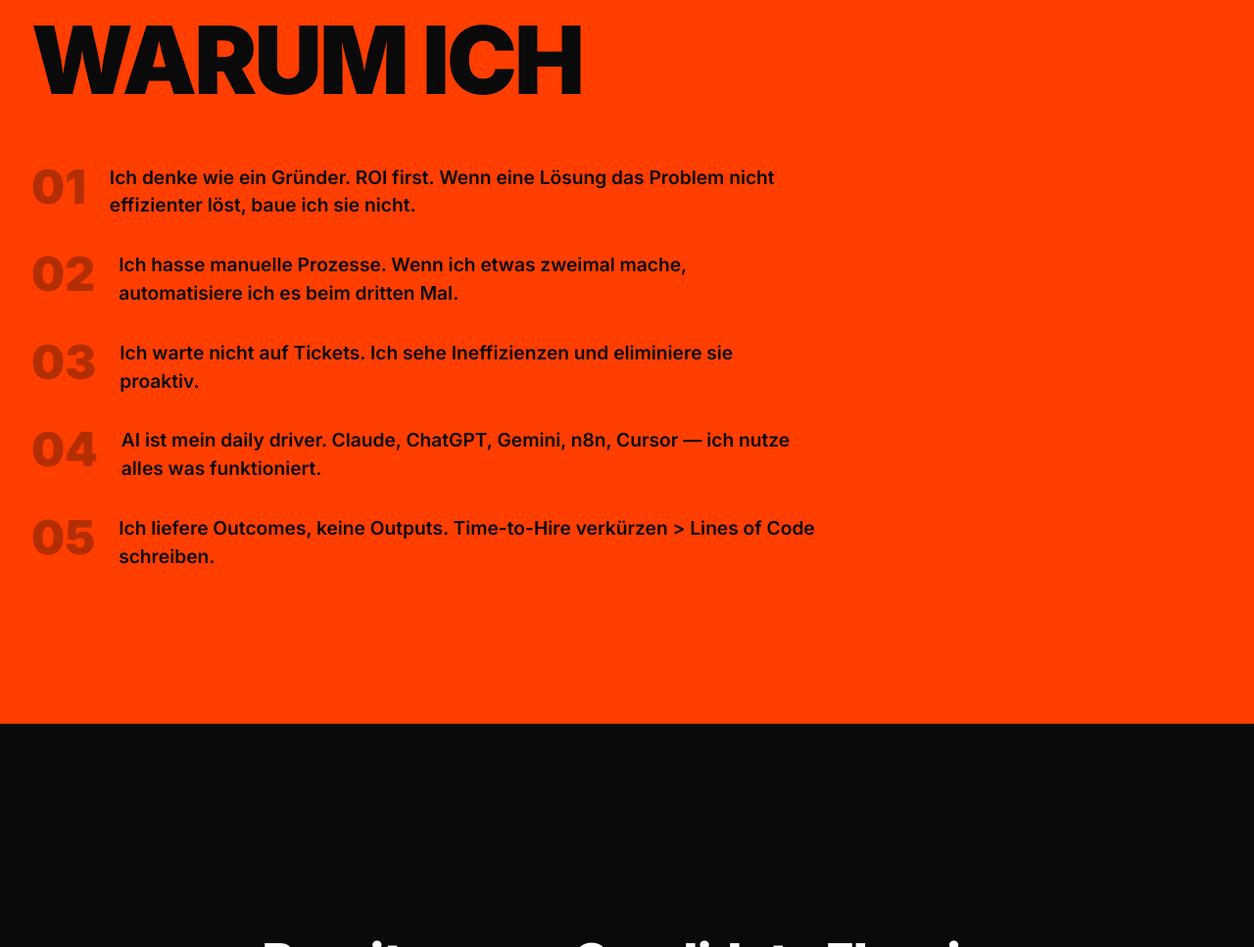
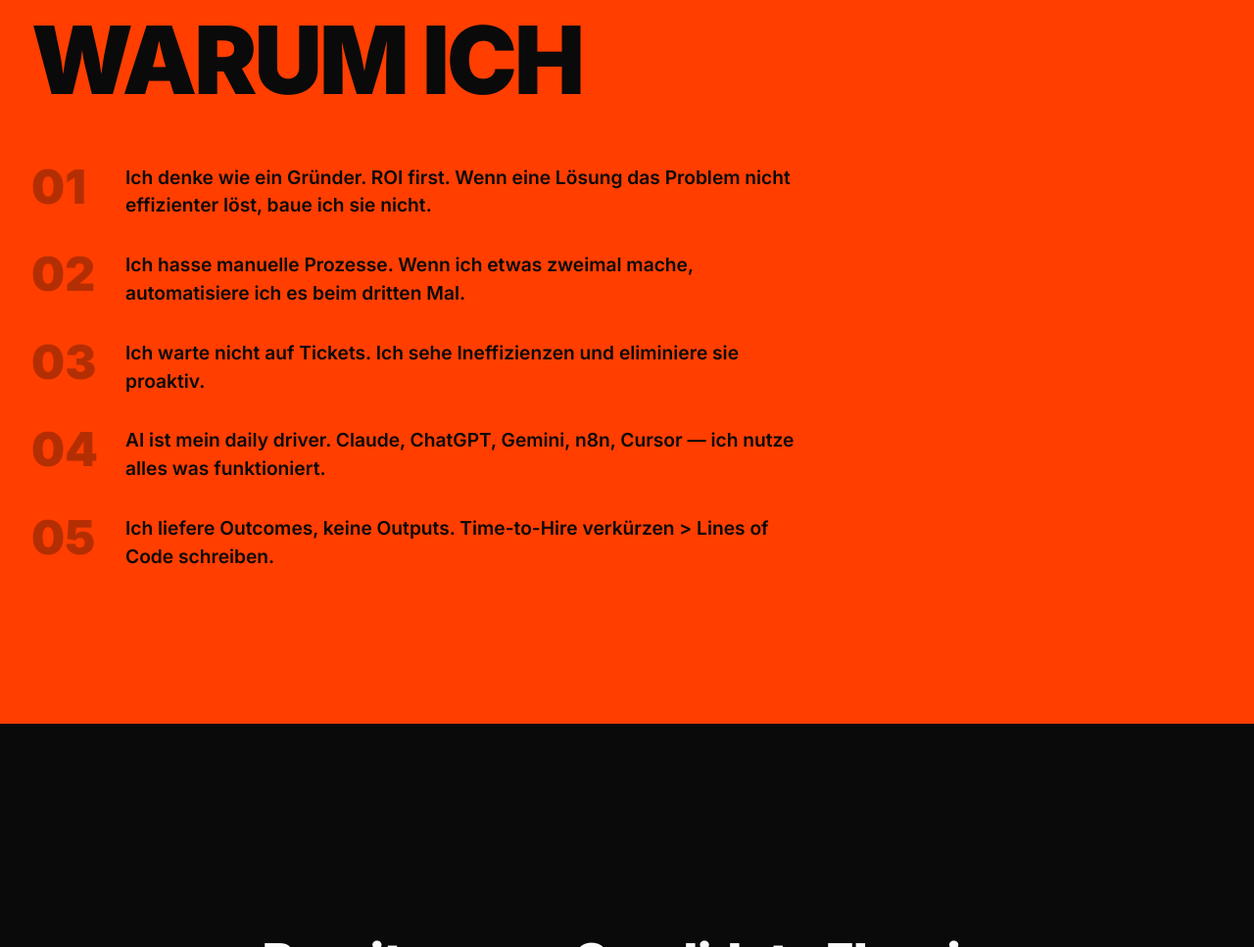
Before and after one commit to djimonlee/ai-bewerbung, a plain HTML site: page index.html in a window 1280 px wide. Shown: the part 4124-5091 px from the top of the page at 98% size. Drawn offline with nearby package versions, Linux system fonts and the light colour scheme.

Commit message:
Fix why-item alignment with grid layout

```diff
--- a/index.html
+++ b/index.html
@@ -327,9 +327,10 @@
         }
 
         .why-item {
-            display: flex;
-            gap: 1.5rem;
-            align-items: flex-start;
+            display: grid;
+            grid-template-columns: 80px 1fr;
+            gap: 1rem;
+            align-items: start;
         }
 
         .why-number {
@@ -337,12 +338,18 @@
             font-weight: 900;
             line-height: 1;
             opacity: 0.3;
+            flex-shrink: 0;
         }
 
         .why-text {
             font-size: 1.2rem;
             font-weight: 600;
             line-height: 1.5;
+        }
+
+        .why-content {
+            display: flex;
+            flex-direction: column;
         }
 
         .cta-section {
@@ -647,28 +654,38 @@
         <div class="why-grid">
             <div class="why-item">
                 <span class="why-number">01</span>
+                <div class="why-content">
                     <p class="why-text" data-lang="de">Ich denke wie ein Gründer. ROI first. Wenn eine Lösung das Problem nicht effizienter löst, baue ich sie nicht.</p>
                     <p class="why-text" data-lang="en">I think like a founder. ROI first. If a solution doesn't solve the problem more efficiently, I don't build it.</p>
                 </div>
+            </div>
             <div class="why-item">
                 <span class="why-number">02</span>
+                <div class="why-content">
                     <p class="why-text" data-lang="de">Ich hasse manuelle Prozesse. Wenn ich etwas zweimal mache, automatisiere ich es beim dritten Mal.</p>
                     <p class="why-text" data-lang="en">I hate manual processes. If I do something twice, I automate it the third time.</p>
                 </div>
+            </div>
             <div class="why-item">
                 <span class="why-number">03</span>
+                <div class="why-content">
                     <p class="why-text" data-lang="de">Ich warte nicht auf Tickets. Ich sehe Ineffizienzen und eliminiere sie proaktiv.</p>
                     <p class="why-text" data-lang="en">I don't wait for tickets. I see inefficiencies and eliminate them proactively.</p>
                 </div>
+            </div>
             <div class="why-item">
                 <span class="why-number">04</span>
+                <div class="why-content">
                     <p class="why-text" data-lang="de">AI ist mein daily driver. Claude, ChatGPT, Gemini, n8n, Cursor — ich nutze alles was funktioniert.</p>
                     <p class="why-text" data-lang="en">AI is my daily driver. Claude, ChatGPT, Gemini, n8n, Cursor — I use whatever works.</p>
                 </div>
+            </div>
             <div class="why-item">
                 <span class="why-number">05</span>
+                <div class="why-content">
                     <p class="why-text" data-lang="de">Ich liefere Outcomes, keine Outputs. Time-to-Hire verkürzen > Lines of Code schreiben.</p>
                     <p class="why-text" data-lang="en">I deliver outcomes, not outputs. Reducing Time-to-Hire > writing lines of code.</p>
+                </div>
             </div>
         </div>
     </section>
```
Lines whose indentation alone changed are shown as unchanged.
